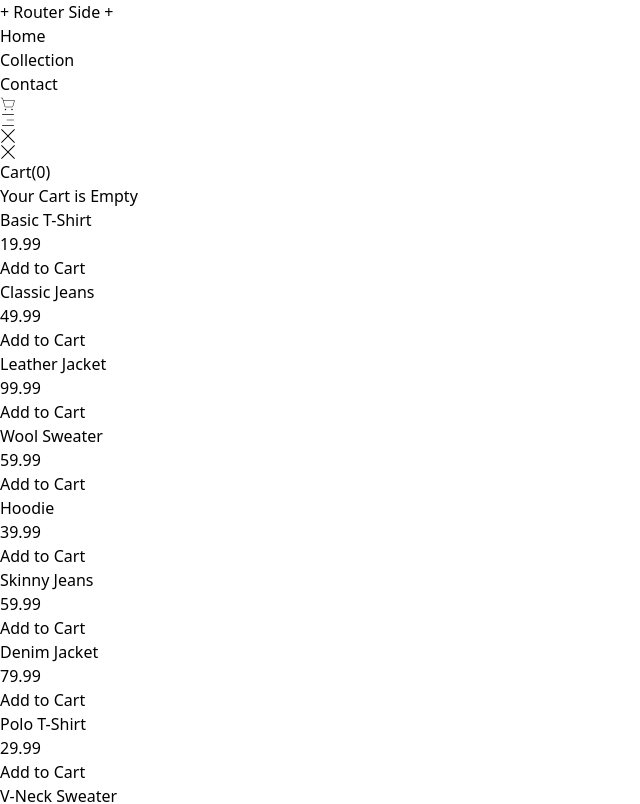
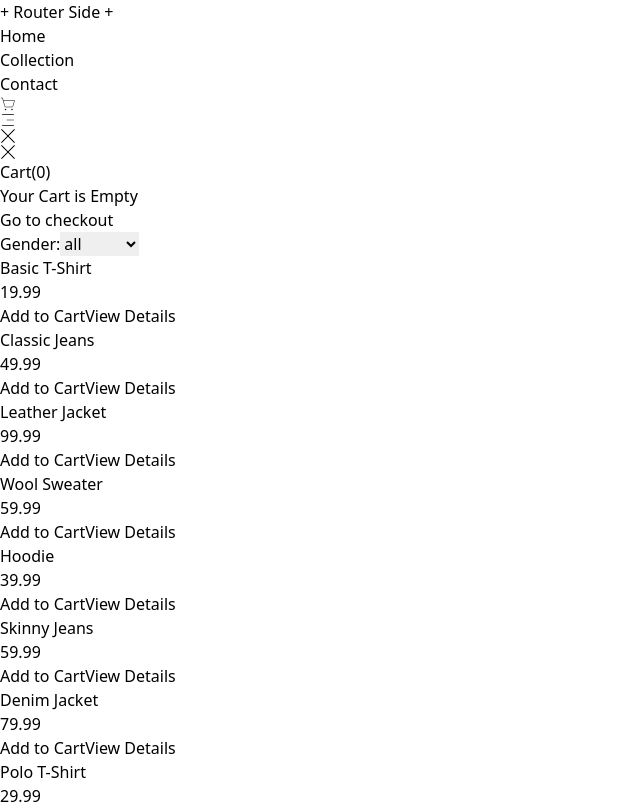
Before and after one commit to mRud3r/e-commerce, a React (Vite) app: page /collection in a window 1280 px wide. Shown: the top 804 px of the page, without its empty margins (0-640 px from the left). Built offline with nearby package versions, Linux system fonts and the light colour scheme.

Commit message:
small changes

```diff
--- a/src/App.jsx
+++ b/src/App.jsx
@@ -6,6 +6,8 @@ import ErrorPage from "./pages/ErrorPage.jsx";
 import { CartProvider } from "./context/CartContext.jsx";
 import ContactPage from "./pages/ContactPage.jsx";
 import { ProductFilterProvider } from "./context/ProductFilterContext.jsx";
+import ProductDetail from './pages/ProductDetail.jsx'
+import CheckoutPage from "./pages/CheckoutPage.jsx";
 
 const router = createBrowserRouter([
 	{
@@ -16,6 +18,8 @@ const router = createBrowserRouter([
 			{ path: "/", element: <HomePage /> },
 			{ path: "/collection", element: <Collection /> },
 			{ path: "/contact", element: <ContactPage /> },
+			{ path: "/products/:productId", element: <ProductDetail /> },
+			{ path: "/checkout", element: <CheckoutPage />},
 		],
 	},
 ]);
--- a/src/components/CartContent.jsx
+++ b/src/components/CartContent.jsx
@@ -2,6 +2,7 @@ import { useContext } from "react";
 import { TfiClose } from "react-icons/tfi";
 import { CartContext } from "../context/CartContext";
 import CartItem from "./CartItem";
+import { Link } from "react-router-dom";
 
 export default function CartContent( {cartVisible, setCartVisible} ) {
 const {cartItems} = useContext(CartContext);
@@ -24,6 +25,8 @@ const totalItems = cartItems.reduce((total, item) => total + item.quantity, 0);
             ))
         )}
 
+       <Link to="/checkout" >Go to checkout</Link>
+
         </div>
     );
 }
--- a/src/components/Product.jsx
+++ b/src/components/Product.jsx
@@ -1,5 +1,6 @@
 import { useContext } from "react";
 import { CartContext } from "../context/CartContext";
+import { Link } from "react-router-dom";
 
 export default function Product({ product }) {
     const { addToCart } = useContext(CartContext);
@@ -10,6 +11,9 @@ export default function Product({ product }) {
             <p>{product.name}</p>
             <p>{product.price}</p>
             <button onClick={() => addToCart(product)}>Add to Cart</button>
+            <Link to={`/products/${product.id}`} className="text-blue-500 hover:underline">
+            View Details
+          </Link>
         </div>
     );
 }
--- a/src/components/ProductList.jsx
+++ b/src/components/ProductList.jsx
@@ -8,10 +8,12 @@ export default function ProductList() {
     const {filteredProducts} = useContext(ProductFilterContext);
 
     return (
-        <div className='grid grid-cols-1 sm:grid-cols-2 lg:grid-cols-3 gap-4'>
+        <main className='flex flex-row'>
+             <div className='w-full grid grid-cols-1 sm:grid-cols-2 lg:grid-cols-3 gap-4'>
             {filteredProducts.map((product) => (
         <Product key={product.id} product={product} />
       ))}
         </div>
+        </main>
     );
 }
--- a/src/context/ProductFilterContext.jsx
+++ b/src/context/ProductFilterContext.jsx
@@ -15,7 +15,7 @@ export const ProductFilterProvider = ({children}) => {
 
 
     return (
-        <ProductFilterContext.Provider value={{filteredProducts, setGender, setProductType}}>
+        <ProductFilterContext.Provider value={{filteredProducts, gender, setGender, setProductType}}>
             {children}
         </ProductFilterContext.Provider>
     );
--- /dev/null
+++ b/src/pages/CheckoutPage.jsx
@@ -0,0 +1,7 @@
+export default function CheckoutPage() {
+    return (
+        <main className="min-h-screen">
+
+        </main>
+    );
+}
--- a/src/pages/Collection.jsx
+++ b/src/pages/Collection.jsx
@@ -1,11 +1,26 @@
-import Product from '../components/Product.jsx'
+
+import { useContext } from 'react';
 import ProductList from '../components/ProductList.jsx';
-import productsData from '../dummyProducts.json'
+import { ProductFilterContext } from '../context/ProductFilterContext.jsx';
 
 export default function Collection() {
+const { gender, setGender } = useContext(ProductFilterContext);
+
     return (
         <>
       <main className='px-4 py-6 max-w-screen-lg min-h-screen mx-auto m-12 text-stone-900'>
+      <div className="mb-4">
+        <label>Gender:</label>
+        <select
+          className="border p-2 ml-2"
+          value={gender}
+          onChange={(e) => setGender(e.target.value)}
+        >
+          <option value="">all</option>
+          <option value="men">Men</option>
+          <option value="women">Women</option>
+        </select>
+        </div>
         <ProductList />
       </main>
       </>
--- /dev/null
+++ b/src/pages/ProductDetail.jsx
@@ -0,0 +1,24 @@
+import React from 'react';
+import { useParams } from 'react-router-dom';
+import productsData from '../dummyProducts.json';
+
+const ProductDetail = () => {
+  const { productId } = useParams();
+  const product = productsData.products.find(p => p.id === parseInt(productId));
+
+  if (!product) {
+    return <h2>Product not found</h2>;
+  }
+
+  return (
+    <div className="p-6 max-w-xl mx-auto bg-white rounded-xl shadow-md space-y-4">
+      <h1 className="text-2xl font-bold">{product.name}</h1>
+      <p className="text-gray-700">Price: ${product.price}</p>
+      <p className="text-gray-500">Category: {product.type}</p>
+      <p className="text-gray-500">Gender: {product.gender}</p>
+      <button className="px-4 py-2 bg-blue-500 text-white rounded">Add to Cart</button>
+    </div>
+  );
+};
+
+export default ProductDetail;
```
